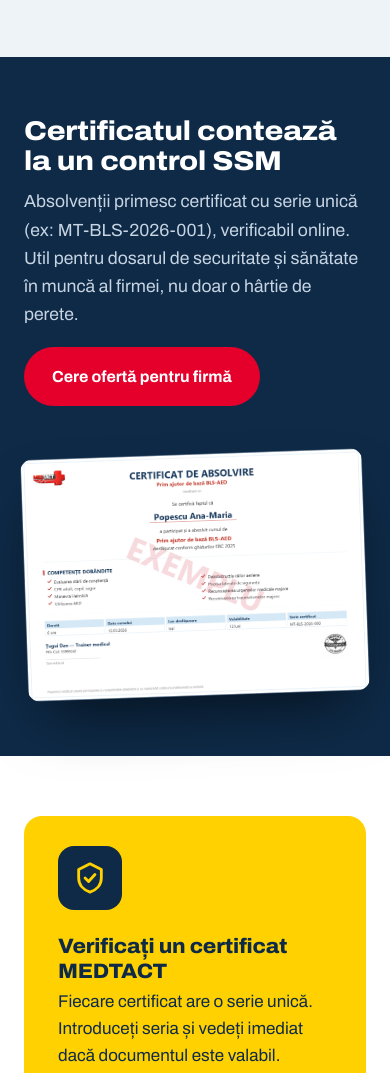
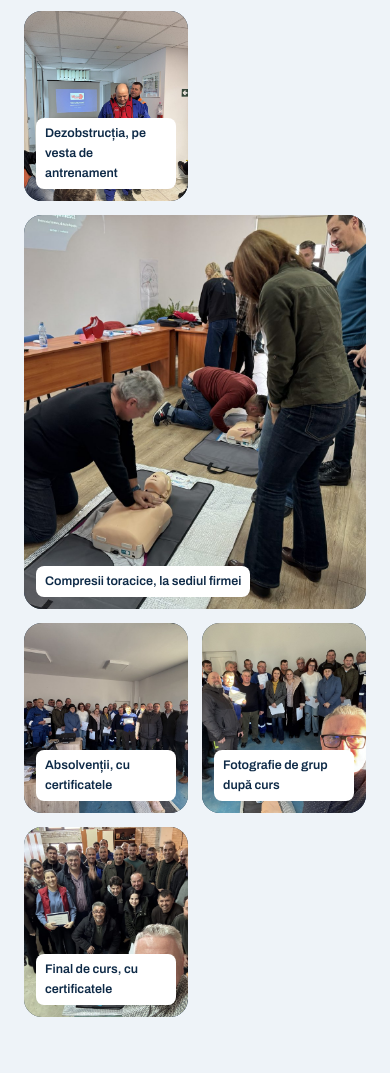
Before and after one commit to tuguidaniasi-wq/medtact-site, a plain HTML site: page index.html in a window 390 px wide. Shown: the part 7308-8381 px from the top of the page. Drawn offline with Linux system fonts and the light colour scheme.

Commit message:
Galerie: 5 fotografii noi (dezobstrucție pe vestă, compresii la sediu, grupuri cu certificate)
Co-Authored-By: Claude Opus 5.5 <noreply@anthropic.com>
Claude-Session: https://claude.ai/code/session_014ymb5a1GvFEE9pQu5fv1ym

```diff
--- a/assets/style.css
+++ b/assets/style.css
@@ -258,10 +258,14 @@ section.alt .card { border-color: transparent; }
 .g-c { grid-column: span 5; grid-row: span 3; }
 .g-d { grid-column: span 4; grid-row: span 2; }
 .g-e { grid-column: span 3; grid-row: span 2; }
+.g-f { grid-column: span 4; grid-row: span 3; }
+.g-g { grid-column: span 8; grid-row: span 3; }
+.g-h, .g-i, .g-j { grid-column: span 4; grid-row: span 2; }
 @media (max-width: 760px) {
   .gallery { grid-template-columns: 1fr 1fr; grid-auto-rows: 190px; }
   .g-a { grid-column: span 2; grid-row: span 2; }
-  .g-b, .g-c, .g-d, .g-e { grid-column: span 1; grid-row: span 1; }
+  .g-b, .g-c, .g-d, .g-e, .g-f, .g-h, .g-i, .g-j { grid-column: span 1; grid-row: span 1; }
+  .g-g { grid-column: span 2; grid-row: span 2; }
   .gallery figcaption { font-size: .78rem; padding: 6px 9px; }
 }
 
--- a/index.html
+++ b/index.html
@@ -20,7 +20,7 @@
 <meta name="twitter:description" content="Cursuri de prim ajutor cu simulări reale, nu PowerPoint. Pentru persoane fizice și firme, susținute de Dan Țugui, formator și trainer medical în Iași.">
 <meta name="twitter:image" content="https://medtact.ro/assets/og-image.png">
 <link rel="icon" href="assets/favicon.ico">
-<link rel="stylesheet" href="assets/style.css?v=5">
+<link rel="stylesheet" href="assets/style.css?v=6">
 <script type="application/ld+json">
 {
   "@context": "https://schema.org",
@@ -236,6 +236,11 @@
       <figure class="g-c"><img src="assets/curs-simulator-nastere.jpg" alt="Echipaj de intervenție care exersează pe un simulator de naștere" loading="lazy"><figcaption>Naștere în afara spitalului, pe simulator</figcaption></figure>
       <figure class="g-d"><img src="assets/curs-predare-diploma.jpg" alt="Dan Țugui înmânează diploma unei cursante" loading="lazy" style="object-position:center 42%;"><figcaption>Predarea diplomelor</figcaption></figure>
       <figure class="g-e"><img src="assets/curs-balon-ventilatie.jpg" alt="Dan Țugui explică folosirea balonului de ventilație" loading="lazy" style="object-position:55% center;"><figcaption>Balonul de ventilație, pe echipament real</figcaption></figure>
+      <figure class="g-f"><img src="assets/curs-vesta-dezobstructie.jpg" alt="Cursant care exersează manevra Heimlich pe un coleg care poartă vesta de antrenament pentru dezobstrucție" loading="lazy" style="object-position:center 45%;"><figcaption>Dezobstrucția, pe vesta de antrenament</figcaption></figure>
+      <figure class="g-g"><img src="assets/curs-compresii-sediu.jpg" alt="Angajați care exersează compresii toracice pe manechine, la sediul firmei" loading="lazy" style="object-position:center 60%;"><figcaption>Compresii toracice, la sediul firmei</figcaption></figure>
+      <figure class="g-h"><img src="assets/absolventi-certificate-1.jpg" alt="Grup de angajați cu certificatele, la finalul cursului de prim ajutor" loading="lazy" style="object-position:center 45%;"><figcaption>Absolvenții, cu certificatele</figcaption></figure>
+      <figure class="g-i"><img src="assets/absolventi-certificate-2.jpg" alt="Dan Țugui împreună cu cursanții, la finalul cursului" loading="lazy" style="object-position:center 40%;"><figcaption>Fotografie de grup după curs</figcaption></figure>
+      <figure class="g-j"><img src="assets/absolventi-certificate-3.jpg" alt="Dan Țugui împreună cu cursanții, lângă manechin și defibrilatorul de antrenament" loading="lazy" style="object-position:center 40%;"><figcaption>Final de curs, cu certificatele</figcaption></figure>
     </div>
   </div>
 </section>
```
Also changed, not shown: contact.html (+1 -1 lines), cursuri.html (+1 -1 lines), despre.html (+1 -1 lines), firme.html (+1 -1 lines), assets/absolventi-certificate-1.jpg (added), assets/absolventi-certificate-2.jpg (added), assets/absolventi-certificate-3.jpg (added), assets/curs-compresii-sediu.jpg (added), assets/curs-vesta-dezobstructie.jpg (added).
